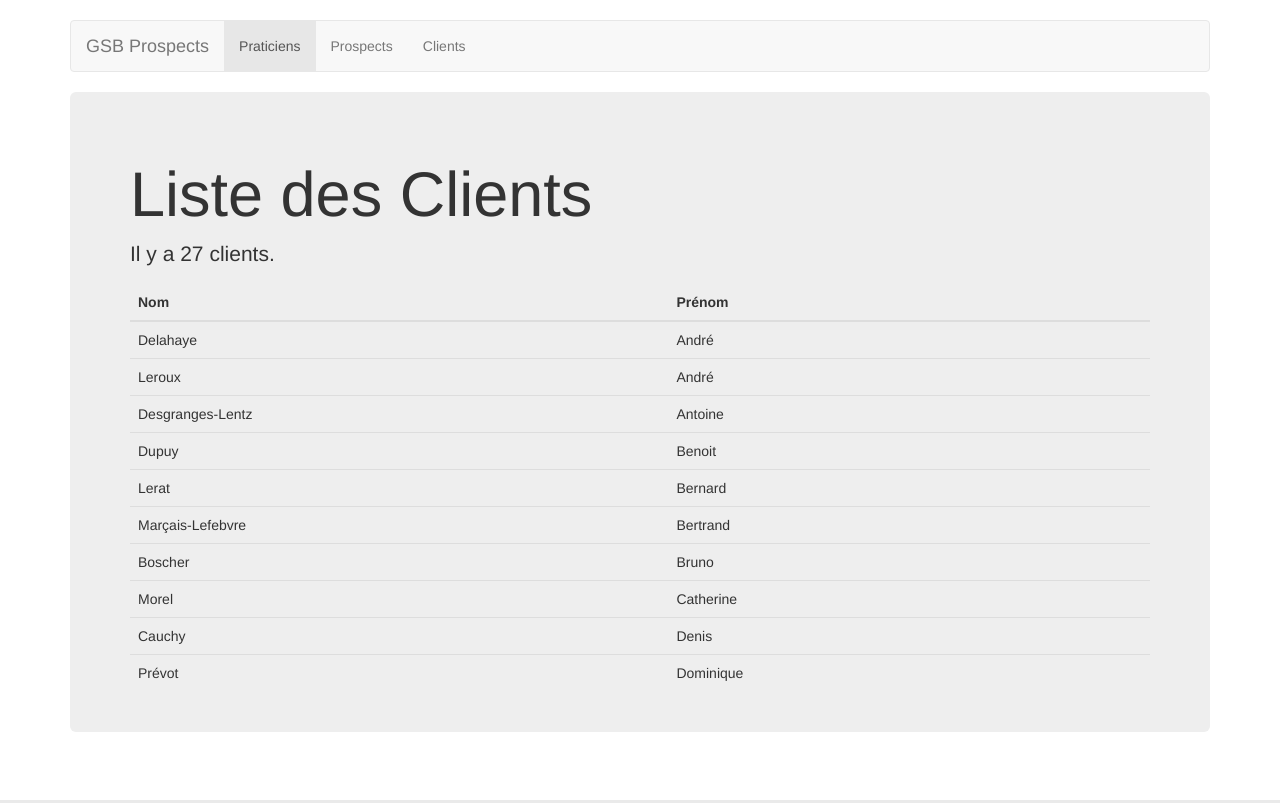
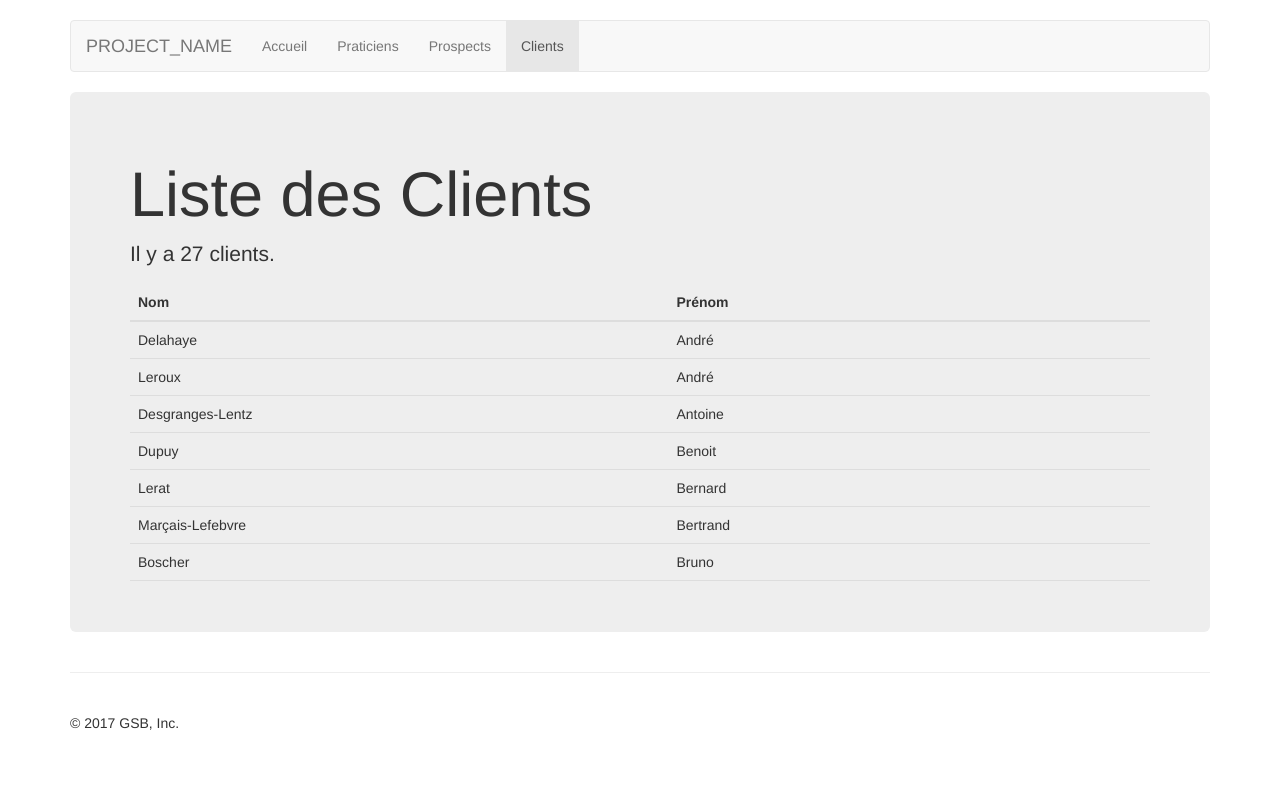
Before and after one commit to anthony-coplo/gsb_prospects, a PHP site: page /clients/ in a window 1280 px wide. Run offline with PHP 8.4, Linux system fonts and the light colour scheme; data comes from the database, SQL or seed files in the repository; some libraries are stand-ins or nearby versions.

Commit message:
update css and add basePath to templates

```diff
--- a/src/view/css/gsb.css
+++ b/src/view/css/gsb.css
@@ -13,3 +13,8 @@
   margin-top: 40px;
   border-top: 1px solid #eee;
 }
+
+.table-300 {
+  max-height: 300px;
+  overflow-y: auto;
+}
--- a/src/view/templates/Accueil.html
+++ b/src/view/templates/Accueil.html
@@ -21,7 +21,7 @@
     <link href="<?= $this->basePath; ?>/view/css/gsb.css" rel="stylesheet">
 
     <!-- Just for debugging purposes. Don't actually copy these 2 lines! -->
-    <!--[if lt IE 9]><script src="../../assets/js/ie8-responsive-file-warning.js"></script><![endif]-->
+    <!--[if lt IE 9]><script src="<?= $this->basePath; ?>/../../assets/js/ie8-responsive-file-warning.js"></script><![endif]-->
     <script src="<?= $this->basePath; ?>/../vendor/twbs/bootstrap/docs/assets/js/ie-emulation-modes-warning.js"></script>
 
     <!-- HTML5 shim and Respond.js for IE8 support of HTML5 elements and media queries -->
@@ -45,7 +45,7 @@
               <span class="icon-bar"></span>
               <span class="icon-bar"></span>
             </button>
-            <a class="navbar-brand" href="#"><?= PROJECT_NAME ?></a>
+            <a class="navbar-brand" href="<?= $this->basePath; ?>/"><?= PROJECT_NAME ?></a>
           </div>
           <div id="navbar" class="navbar-collapse collapse">
             <ul class="nav navbar-nav">
@@ -98,7 +98,7 @@
     ================================================== -->
     <!-- Placed at the end of the document so the pages load faster -->
     <script src="https://ajax.googleapis.com/ajax/libs/jquery/1.12.4/jquery.min.js"></script>
-    <script>window.jQuery || document.write('<script src="../../assets/js/vendor/jquery.min.js"><\/script>')</script>
+    <script>window.jQuery || document.write('<script src="<?= $this->basePath; ?>/../../assets/js/vendor/jquery.min.js"><\/script>')</script>
     <script src="<?= $this->basePath; ?>/../vendor/twbs/bootstrap/dist/js/bootstrap.min.js"></script>
     <!-- IE10 viewport hack for Surface/desktop Windows 8 bug -->
     <script src="<?= $this->basePath; ?>/../vendor/twbs/bootstrap/docs/assets/js/ie10-viewport-bug-workaround.js"></script>
--- a/src/view/templates/Client_List.html
+++ b/src/view/templates/Client_List.html
@@ -12,17 +12,17 @@
     <title>Navbar Template for Bootstrap</title>
 
     <!-- Bootstrap core CSS -->
-    <link href="../vendor/twbs/bootstrap/dist/css/bootstrap.min.css" rel="stylesheet">
+    <link href="<?= $this->basePath; ?>/../vendor/twbs/bootstrap/dist/css/bootstrap.min.css" rel="stylesheet">
 
     <!-- IE10 viewport hack for Surface/desktop Windows 8 bug -->
-    <link href="../vendor/twbs/bootstrap/docs/assets/css/ie10-viewport-bug-workaround.css" rel="stylesheet">
+    <link href="<?= $this->basePath; ?>/../vendor/twbs/bootstrap/docs/assets/css/ie10-viewport-bug-workaround.css" rel="stylesheet">
 
     <!-- Custom styles for this template -->
-    <link href="view/css/gsb.css" rel="stylesheet">
+    <link href="<?= $this->basePath; ?>/view/css/gsb.css" rel="stylesheet">
 
     <!-- Just for debugging purposes. Don't actually copy these 2 lines! -->
-    <!--[if lt IE 9]><script src="../../assets/js/ie8-responsive-file-warning.js"></script><![endif]-->
-    <script src="../vendor/twbs/bootstrap/docs/assets/js/ie-emulation-modes-warning.js"></script>
+    <!--[if lt IE 9]><script src="<?= $this->basePath; ?>/../../assets/js/ie8-responsive-file-warning.js"></script><![endif]-->
+    <script src="<?= $this->basePath; ?>/../vendor/twbs/bootstrap/docs/assets/js/ie-emulation-modes-warning.js"></script>
 
     <!-- HTML5 shim and Respond.js for IE8 support of HTML5 elements and media queries -->
     <!--[if lt IE 9]>
@@ -45,14 +45,15 @@
               <span class="icon-bar"></span>
               <span class="icon-bar"></span>
             </button>
-            <a class="navbar-brand" href="#"><?= PROJECT_NAME ?></a>
+            <a class="navbar-brand" href="<?= $this->basePath; ?>/"><?= PROJECT_NAME ?></a>
           </div>
           <div id="navbar" class="navbar-collapse collapse">
             <ul class="nav navbar-nav">
-              <li class="active"><a href="#">Praticiens</a></li>
-              <li><a href="#">Prospects</a></li>
-              <li><a href="#">Clients</a></li>
-            </ul>
+                <li><a href="<?= $this->basePath; ?>/">Accueil</a></li>
+                <li><a href="<?= $this->basePath; ?>/praticiens/">Praticiens</a></li>
+                <li><a href="<?= $this->basePath; ?>/prospects/">Prospects</a></li>
+                <li class="active"><a href="<?= $this->basePath; ?>/clients/">Clients</a></li>
+              </ul>
           </div><!--/.nav-collapse -->
         </div><!--/.container-fluid -->
       </nav>
@@ -68,7 +69,7 @@
         <?php else: ?>
         <p>Il y a <?= count($this->objects) ?> <?= $this->objectNamePlural ?>.</p>
         <?php endif; ?>
-        <div class="table-responsive" style="max-height:400px; overflow-y:auto;">
+        <div class="table-responsive table-300">
           <table class="table table-hover">
             <thead>
               <tr>
@@ -89,6 +90,11 @@
         <?php endif; ?>
       </div>
 
+      <!-- Site footer -->
+      <footer class="footer">
+          <p>&copy; 2017 GSB, Inc.</p>
+        </footer>
+
     </div> <!-- /container -->
 
 
@@ -96,9 +102,9 @@
     ================================================== -->
     <!-- Placed at the end of the document so the pages load faster -->
     <script src="https://ajax.googleapis.com/ajax/libs/jquery/1.12.4/jquery.min.js"></script>
-    <script>window.jQuery || document.write('<script src="../../assets/js/vendor/jquery.min.js"><\/script>')</script>
-    <script src="../vendor/twbs/bootstrap/dist/js/bootstrap.min.js"></script>
+    <script>window.jQuery || document.write('<script src="<?= $this->basePath; ?>/../../assets/js/vendor/jquery.min.js"><\/script>')</script>
+    <script src="<?= $this->basePath; ?>/../vendor/twbs/bootstrap/dist/js/bootstrap.min.js"></script>
     <!-- IE10 viewport hack for Surface/desktop Windows 8 bug -->
-    <script src="../vendor/twbs/bootstrap/docs/assets/js/ie10-viewport-bug-workaround.js"></script>
+    <script src="<?= $this->basePath; ?>/../vendor/twbs/bootstrap/docs/assets/js/ie10-viewport-bug-workaround.js"></script>
   </body>
 </html>
```
Also changed, not shown: src/view/templates/Praticien_List.html (+7 -2 lines), src/view/templates/Prospect_List.html (+7 -2 lines).
